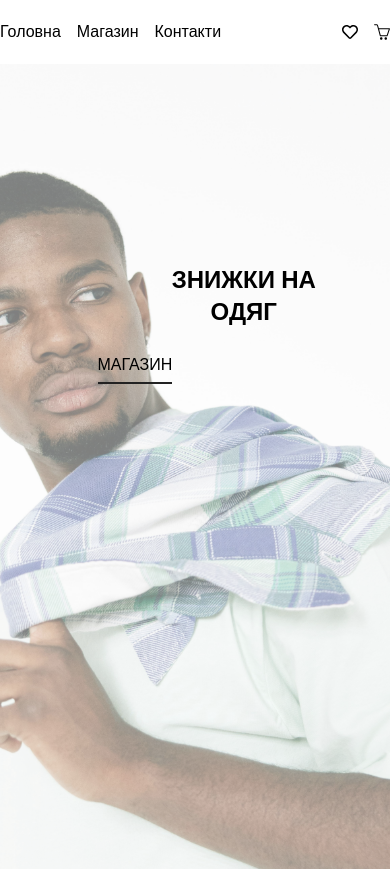
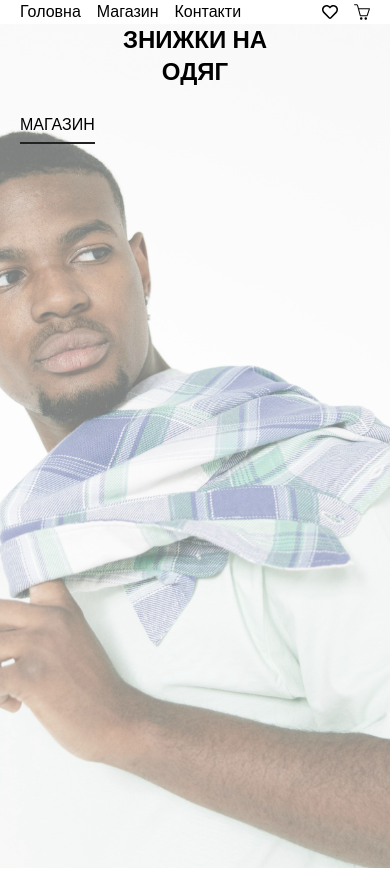
Before and after one commit to Denys-Paziak/famdy, a Next.js app: page / in a window 390 px wide. Shown: the top 869 px of the page. Built offline with nearby package versions, Linux system fonts and the light colour scheme.

Commit message:
Update globals.css

```diff
--- a/src/app/globals.css
+++ b/src/app/globals.css
@@ -155,4 +155,8 @@ nav a:hover:before {
   .category-grid {
     grid-template-columns: repeat(1, 1fr);
   }
+
+  .container {
+    padding: 0px 20px;
+  }
 }
```
